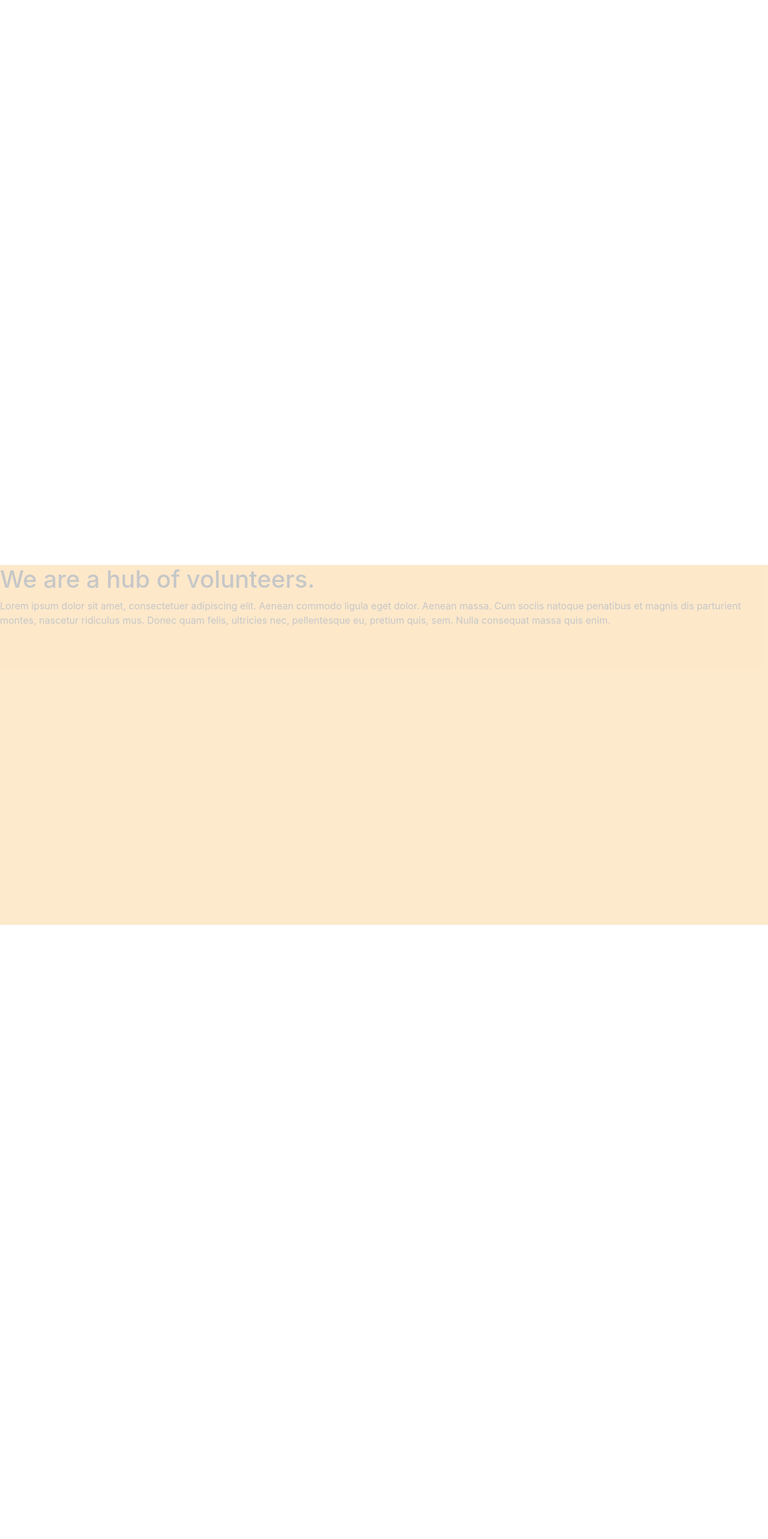
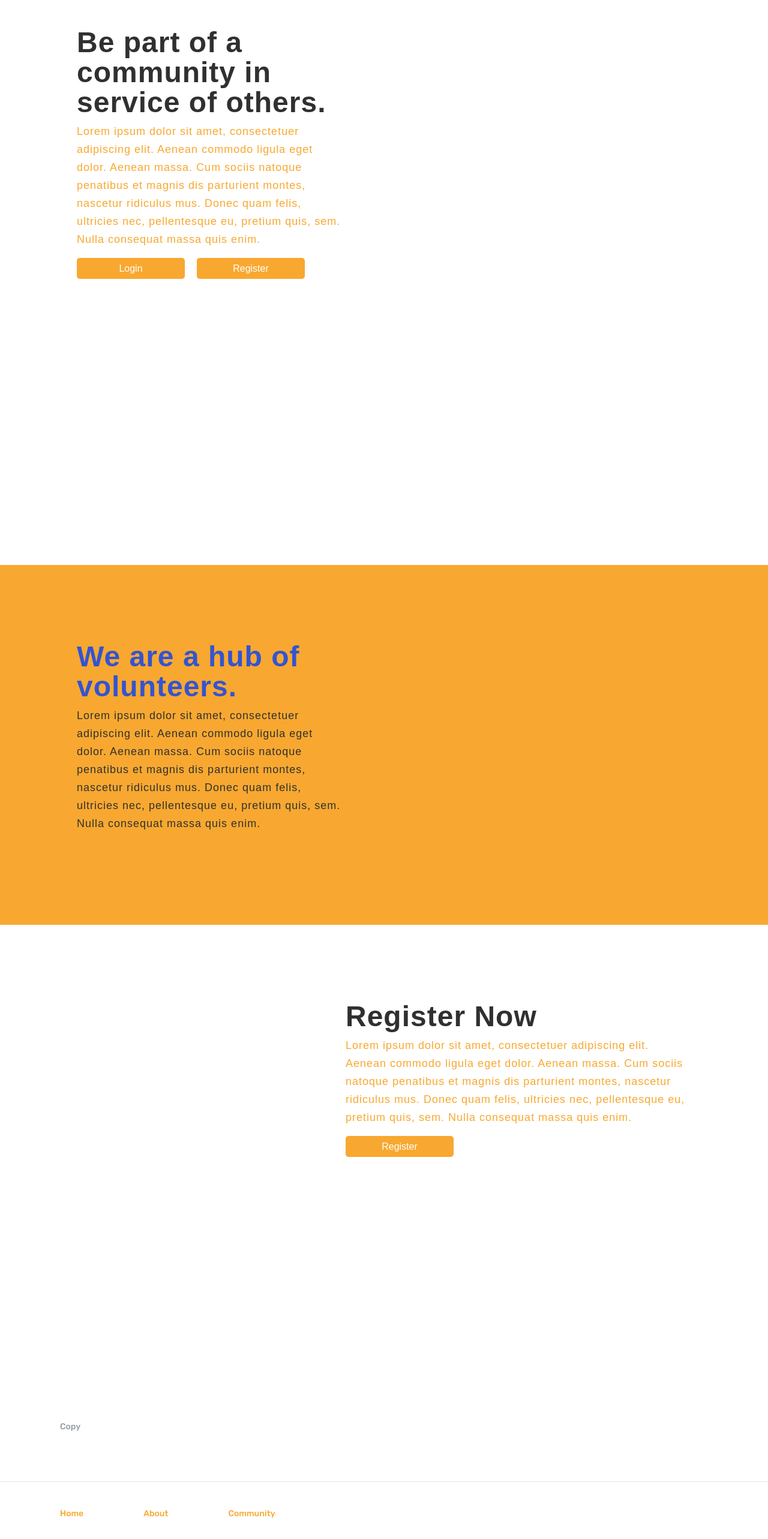
Before and after one commit to CaitlinChiang/instahelp, a React (Create React App) app: page / in a window 1280 px wide. Shown: the part 157-2723 px from the top of the page at 60% size. Before the commit the page ends 1699 px from the top, so only its background shows below. Built offline with nearby package versions, Linux system fonts and the light colour scheme.

Commit message:
finished landing page layout

```diff
--- a/src/client/landing_page.js
+++ b/src/client/landing_page.js
@@ -17,22 +17,48 @@ class Landing_Page extends Component {
                     <a className="active" href="#home">Home</a>
                     <a href="#about">About</a>
                     <a href="community">Community</a>
-                    <div className="apply">
-                        <span class="home-button">Login</span>
-                        <span class="home-button">Register</span>
+                    <div className="nav-apply">
+                        <button type="button">Login</button>
+                        <button type="button">Register</button>
                     </div>
                 </div>
                 <div className="landing">
                     <div className="landing-content">
-                        <h1>Be part of a community that serves others.</h1>
-                        <p>We are working towards building a community for people to contribute their time and resources towards a noble goal. </p>
+                        <h1>Be part of a community in service of others.</h1>
+                        <p>Lorem ipsum dolor sit amet, consectetuer adipiscing elit. Aenean commodo ligula eget dolor. Aenean massa. Cum sociis natoque penatibus et magnis dis parturient montes, nascetur ridiculus
+mus. Donec quam felis, ultricies nec, pellentesque eu, pretium quis, sem. Nulla consequat massa quis enim.</p>
+                        <div className="apply">
+                            <button type="button">Login</button>
+                            <button type="button">Register</button>
+                        </div>
                     </div>
                 </div>
-                <div className="about">
+                <div className="about" id="about">
                     <div className="about-content">
                         <h1>We are a hub of volunteers.</h1>
                         <p>Lorem ipsum dolor sit amet, consectetuer adipiscing elit. Aenean commodo ligula eget dolor. Aenean massa. Cum sociis natoque penatibus et magnis dis parturient montes, nascetur ridiculus
 mus. Donec quam felis, ultricies nec, pellentesque eu, pretium quis, sem. Nulla consequat massa quis enim. </p>
+                    </div>
+                </div>
+                <div className="register-now">
+                    <div className="register-content">
+                        <h1>Register Now</h1>
+                        <p>Lorem ipsum dolor sit amet, consectetuer adipiscing elit. Aenean commodo ligula eget dolor. Aenean massa. Cum sociis natoque penatibus et magnis dis parturient montes, nascetur ridiculus
+mus. Donec quam felis, ultricies nec, pellentesque eu, pretium quis, sem. Nulla consequat massa quis enim.</p>
+                        <div className="apply">
+                            <button type="button">Register</button>
+                        </div>
+                    </div>
+                </div>
+                <div className="footer">
+                    <div className="level1">
+                        <p>Copy</p>
+                    </div>
+                    <hr></hr>
+                    <div className="level2">
+                        <a className="active" href="#home">Home</a>
+                        <a href="#about">About</a>
+                        <a href="community">Community</a>
                     </div>
                 </div>
             </section>
--- a/src/index.css
+++ b/src/index.css
@@ -106,29 +106,73 @@
     margin: 5px;
 }
 
+.nav-apply {
+    float: right;
+    width: 25%;
+    margin: 0% 0% 0% 0%;
+}
+
+.nav-apply button {
+    width: 180px;
+    height: 35px;
+    font-family: Arial, Helvetica, sans-serif;
+    font-style: normal;
+    font-weight: normal;
+    font-size: 16px;
+    line-height: 26px;
+    text-align: center;
+    color: #FFFFFF;
+    background: #F8A830;
+    border-radius: 5px;
+    border: none;
+    margin: 20px 10px 0px 0px;
+}
+
+.apply button {
+    width: 180px;
+    height: 35px;
+    font-family: Arial, Helvetica, sans-serif;
+    font-style: normal;
+    font-weight: normal;
+    font-size: 16px;
+    line-height: 26px;
+    text-align: center;
+    color: #FFFFFF;
+    background: #F8A830;
+    border-radius: 5px;
+    border: none;
+    margin: 0px 20px 0px 0px;
+}
+
 .landing {
     width: 100%;
     height: 1024px;
 }
 
-.landing.landing-content {
-    position: absolute;
-    left: 11.33%;
-    right: 47.01%;
-    top: 11.74%;
-    bottom: 74.69%;
-
+.landing-content {
+    float: left;
+    width: 35%;
+    margin: 10%;
 }
 
-.landing.landing-content h1 {
-    font-family: Helvetica;
+.landing-content h1 {
+    font-family: Arial, Helvetica, sans-serif;
     font-style: normal;
     font-weight: bold;
     font-size: 48px;
     line-height: 50px;
-    /* or 104% */
     letter-spacing: 1px;
     color: #303030;
+}
+
+.landing-content p {
+    font-family: Arial, Helvetica, sans-serif;
+    font-style: normal;
+    font-weight: normal;
+    font-size: 18px;
+    line-height: 30px;
+    letter-spacing: 1px;
+    color: #F8A830;
 }
 
 .about {
@@ -136,7 +180,113 @@
     height: 600px;
     background: #F8A830;
     mix-blend-mode: normal;
-    opacity: 0.25;
+}
+
+.about-content {
+    float: left;
+    width: 35%;
+    margin: 10%;
+}
+
+.about-content h1 {
+    font-family: Arial, Helvetica, sans-serif;
+    font-style: normal;
+    font-weight: bold;
+    font-size: 48px;
+    line-height: 50px;
+    letter-spacing: 1px;
+    color: #3454D1;
+}
+
+.about-content p {
+    font-family: Arial, Helvetica, sans-serif;
+    font-style: normal;
+    font-weight: normal;
+    font-size: 18px;
+    line-height: 30px;
+    letter-spacing: 1px;
+    color: #303030;
+}
+
+.register-now {
+    width: 100%;
+    height: 800px;
+}
+
+.register-content {
+    float: right;
+    width: 45%;
+    margin: 10%;
+}
+
+.register-content h1 {
+    font-family: Arial, Helvetica, sans-serif;
+    font-style: normal;
+    font-weight: bold;
+    font-size: 48px;
+    line-height: 50px;
+    letter-spacing: 1px;
+    color: #303030;
+}
+
+.register-content p {
+    font-family: Arial, Helvetica, sans-serif;
+    font-style: normal;
+    font-weight: normal;
+    font-size: 18px;
+    line-height: 30px;
+    letter-spacing: 1px;
+    color: #F8A830;
+}
+
+.footer {
+    position: relative;
+    width: 100%;
+    height: 224px;
+    overflow: hidden;
+    font-family: 'Rubik', sans-serif;
+}
+
+.level1 {
+    position: relative;
+    width: 100%;
+    height: 112px;
+    overflow: hidden;
+    font-family: 'Rubik', sans-serif;
+}
+
+.level1 p {
+    float: left;
+    text-align: center;
+    padding: 25px 0px 25px 100px;
+    text-decoration: none;
+    font-family: 'Rubik', sans-serif;
+    font-size: 14px;
+    line-height: 24px;
+    display: flex;
+    align-items: center;
+    color: #939EA4;
+}
+
+.level2 {
+    position: relative;
+    width: 100%;
+    height: 112px;
+    overflow: hidden;
+    font-family: 'Rubik', sans-serif;
+}
+
+.level2 a {
+    float: left;
+    text-align: center;
+    padding: 25px 0px 25px 100px;
+    text-decoration: none;
+    font-family: 'Rubik', sans-serif;
+    font-size: 14px;
+    line-height: 24px;
+    display: flex;
+    align-items: center;
+    color: #F8A830;
 }
 
 #help_section {
```
Also changed, not shown: 1 other file (tests, documents, lock files or other folders).
